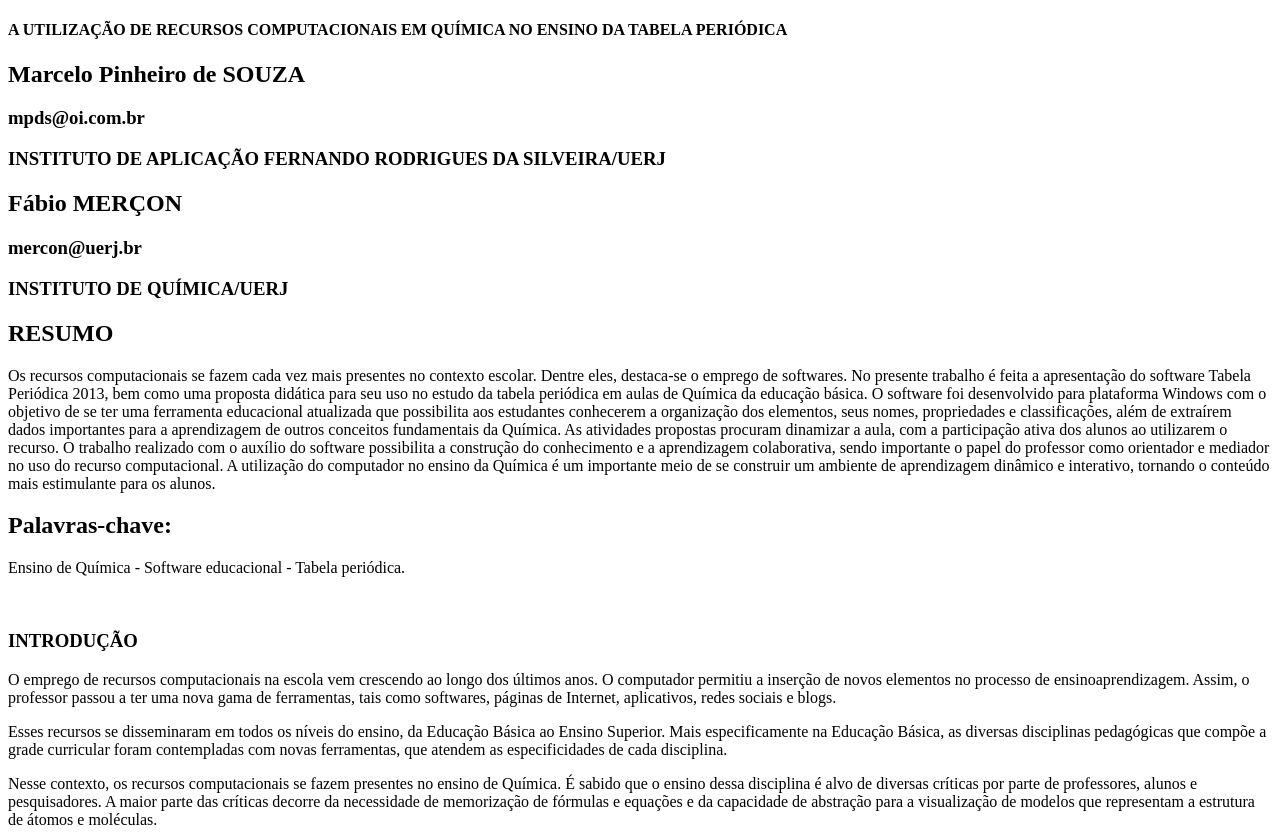
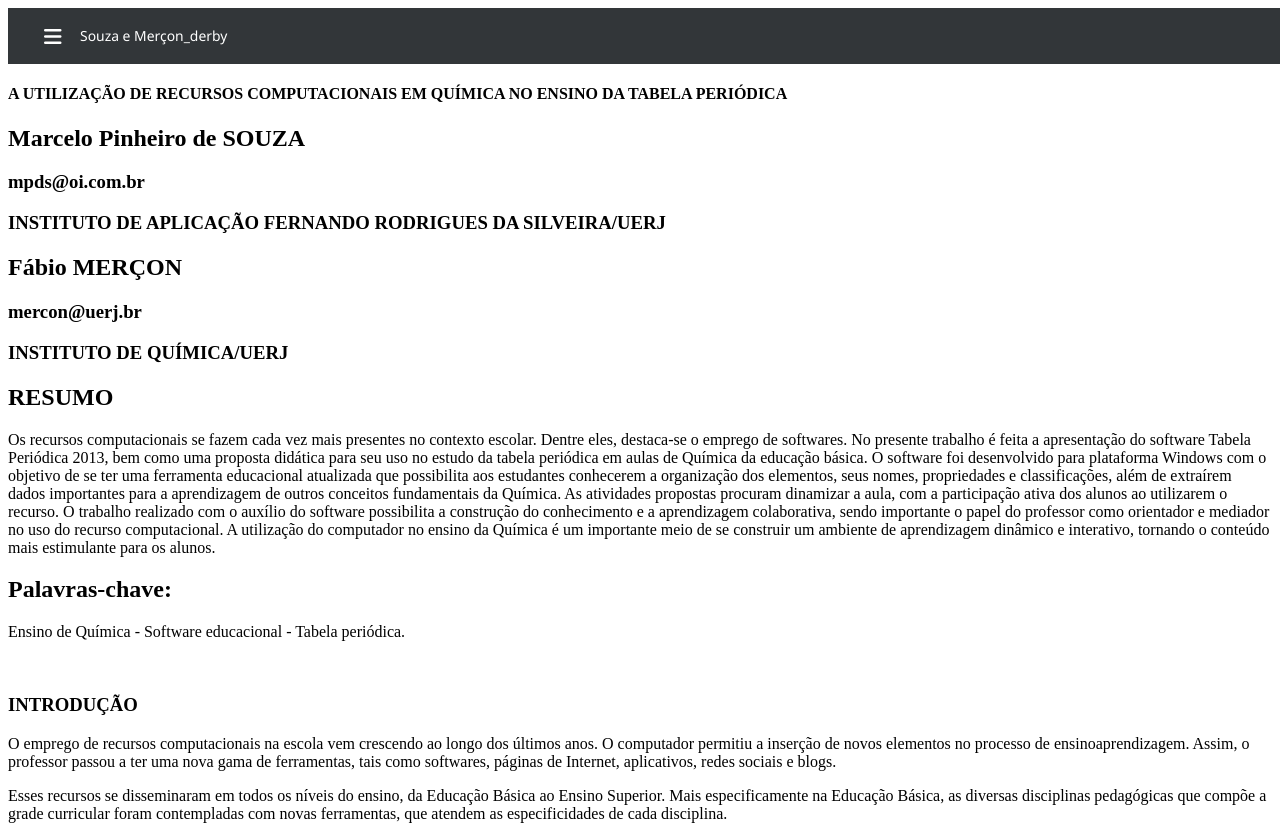
Before and after one commit to senacrs-emti/2023-1M-conexoes-G6, a plain HTML site: page artigo/index.html in a window 1280 px wide. Shown: the top 832 px of the page. Drawn offline with Linux system fonts and the light colour scheme.

Commit message:
header do pdf
Fiz a primeira parte do header que tem no css

```diff
--- a/artigo/index.html
+++ b/artigo/index.html
@@ -3,13 +3,17 @@
 <head>
     <meta charset="UTF-8">
     <meta name="viewport" content="width=device-width, initial-scale=1.0">
-    <title>Document</title>
+    <title>Souza e Merçon_derby</title>
     <link rel="stylesheet" href="./style.css">
     <link rel="stylesheet" href="style.css">
+    <link rel="stylesheet" href="https://cdnjs.cloudflare.com/ajax/libs/font-awesome/6.4.2/css/all.min.css" integrity="sha512-z3gLpd7yknf1YoNbCzqRKc4qyor8gaKU1qmn+CShxbuBusANI9QpRohGBreCFkKxLhei6S9CQXFEbbKuqLg0DA==" crossorigin="anonymous" referrerpolicy="no-referrer" />
 </head>
 <body>
-    <header>
-
+    <header class="header_container">
+        <div class="inicial_header">
+            <i class="fa-solid fa-bars fa-lg" style="color: #ffffff;" id="bars"></i>
+            <span id="titulo">Souza e Merçon_derby</span>
+        </div>
     </header>
     <article>
 
--- a/artigo/style.css
+++ b/artigo/style.css
@@ -0,0 +1,35 @@
+.header_container{
+    width: 1248px;
+    height: 56px;
+    padding-bottom: 0px;
+    padding-left: 16px;
+    padding-right: 16px;
+    padding-top: 0px;
+    background-color: #323639;
+}
+
+.inicial_header {
+    width: 459.333px;
+    height: 36px;
+    padding: 20px;
+    display: flex;
+    align-items: center;
+}
+
+#bars {
+    width: 20px;
+    height: 20px;
+    position: 0;
+}
+
+#titulo{
+    width: 130px;
+    height: 20.010px;
+    margin: 16px;
+    font-weight: 500;
+    font-size: 13.92px;
+    color: white;
+    font-family: 'Segoe UI', Tahoma, Geneva, Verdana, sans-serif;
+    margin-bottom: 36px;
+    white-space: nowrap;
+}
```
